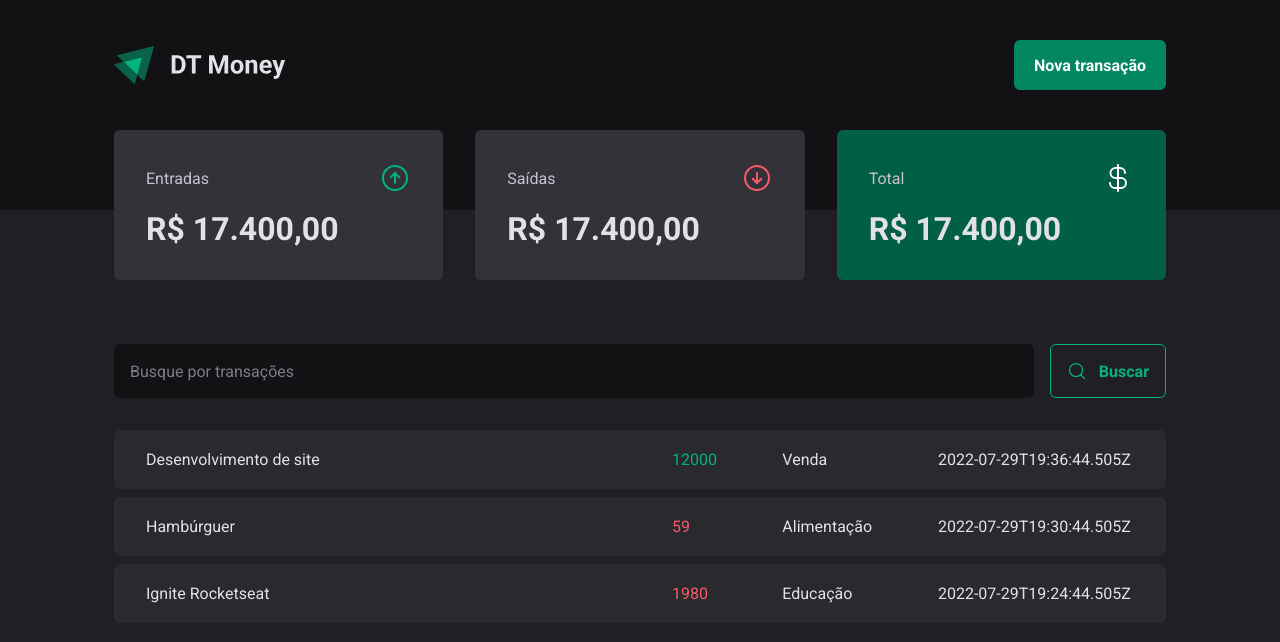
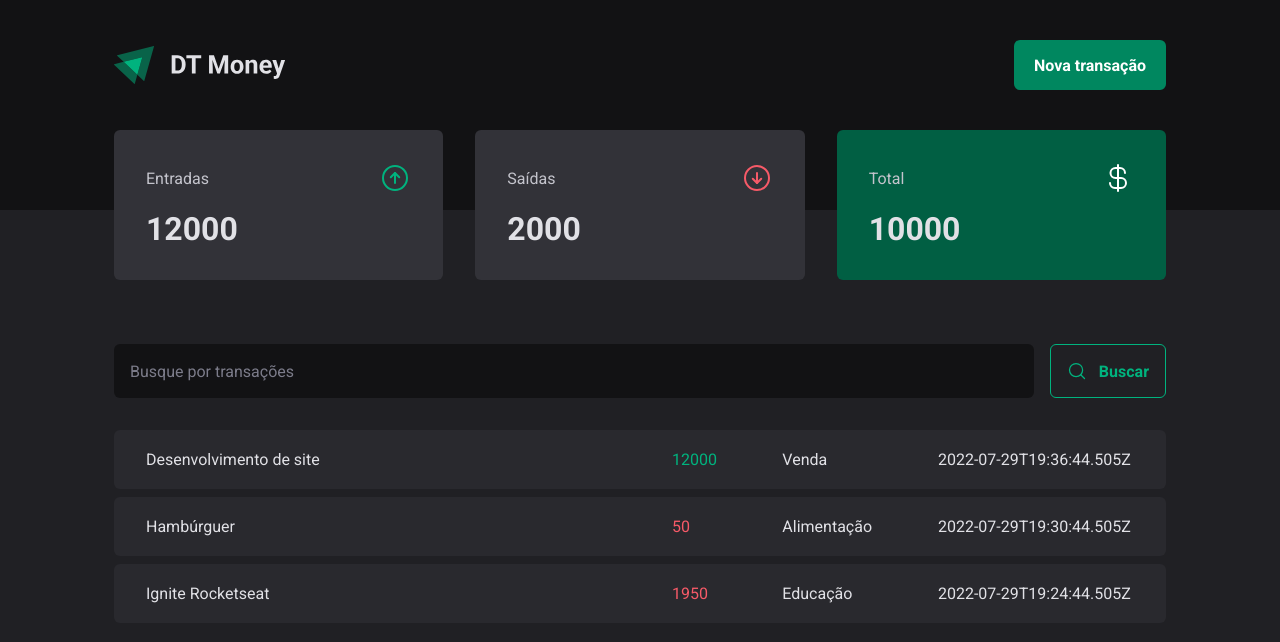
Before and after one commit to luisgustavofaria/controle-financeiro, a Next.js app: page / in a window 1280 px wide. Shown: the top 642 px of the page. Built offline with nearby package versions, Linux system fonts and the light colour scheme; data requests are answered from the project's data file.

Commit message:
compartilhando dados sem usar useContext

```diff
--- a/pages/index.jsx
+++ b/pages/index.jsx
@@ -1,13 +1,29 @@
+import { useState, useEffect } from "react";
+
 import { Header } from "../src/components/header/Header";
 import { Summary } from "../src/components/summary/Summary";
 import { Transactions } from "../src/components/transactions/Transactions";
 
 export default function HomePage(){
+
+  const [transactions, setTransactions] = useState([]);
+
+  async function loadTransactions() {
+    const response = await fetch('http://localhost:3333/transactions')
+    const data = await response.json()
+
+    setTransactions(data)
+  }
+
+  useEffect(() => {
+    loadTransactions()
+  }, []);
+
 	return (
 		<div>
-			<Header/>
-			<Summary/>
-      <Transactions/>
+			<Header />
+			<Summary transactions={transactions}/>
+      <Transactions transactions={transactions}/>
 		</div>
     )
 }
--- a/server.json
+++ b/server.json
@@ -13,7 +13,7 @@
         "description": "Hambúrguer",
         "type": "outcome",
         "category": "Alimentação",
-        "price": 59,
+        "price": 50,
         "createdAt": "2022-07-29T19:30:44.505Z"
       },
       {
@@ -21,7 +21,7 @@
         "description": "Ignite Rocketseat",
         "type": "outcome",
         "category": "Educação",
-        "price": 1980,
+        "price": 1950,
         "createdAt": "2022-07-29T19:24:44.505Z"
       }
     ]
--- a/src/components/summary/Summary.jsx
+++ b/src/components/summary/Summary.jsx
@@ -34,7 +34,27 @@
 	color: ${props => props.theme["gray-300"]};
 `
 
-export function Summary() {
+export function Summary({transactions}) {
+
+  const summary = transactions.reduce(
+    (acc, transaction) => {
+      if (transaction.type === 'income') {
+        acc.income += transaction.price;
+        acc.total += transaction.price;
+      } else {
+        acc.outcome += transaction.price;
+        acc.total -= transaction.price;
+      }
+
+      return acc;
+    },
+    {
+      income: 0,
+      outcome: 0,
+      total: 0,
+    },
+  );
+
   return (
     <SummaryContainer>
       <SummaryCard >
@@ -43,7 +63,7 @@
           <ArrowCircleUp size={32} color="#00b37e" />
         </Card>
 
-        <strong>R$ 17.400,00</strong>
+        <strong>{summary.income}</strong>
       </SummaryCard>
 
       <SummaryCard>
@@ -52,7 +72,7 @@
           <ArrowCircleDown size={32} color="#f75a68" />
         </Card>
 
-        <strong>R$ 17.400,00</strong>
+        <strong>{summary.outcome}</strong>
       </SummaryCard>
 
       <SummaryCard variant="green">
@@ -61,7 +81,7 @@
           <CurrencyDollar size={32} color="#fff" />
         </Card>
 
-        <strong>R$ 17.400,00</strong>
+        <strong>{summary.total}</strong>
       </SummaryCard>
     </SummaryContainer>
   )
--- a/src/components/transactions/Transactions.jsx
+++ b/src/components/transactions/Transactions.jsx
@@ -34,20 +34,7 @@
   color: ${props => props.variant === "income" ? props.theme["green-300"] : props.theme["red-300"]};
 `
 
-export function Transactions() {
-
-  const [transactions, setTransactions] = useState([]);
-
-  async function loadTransactions() {
-    const response = await fetch('http://localhost:3333/transactions')
-    const data = await response.json()
-
-    setTransactions(data)
-  }
-
-  useEffect(() => {
-    loadTransactions()
-  }, []);
+export function Transactions({transactions}) {
 
   return(
     <TransactionsContainer>
```
